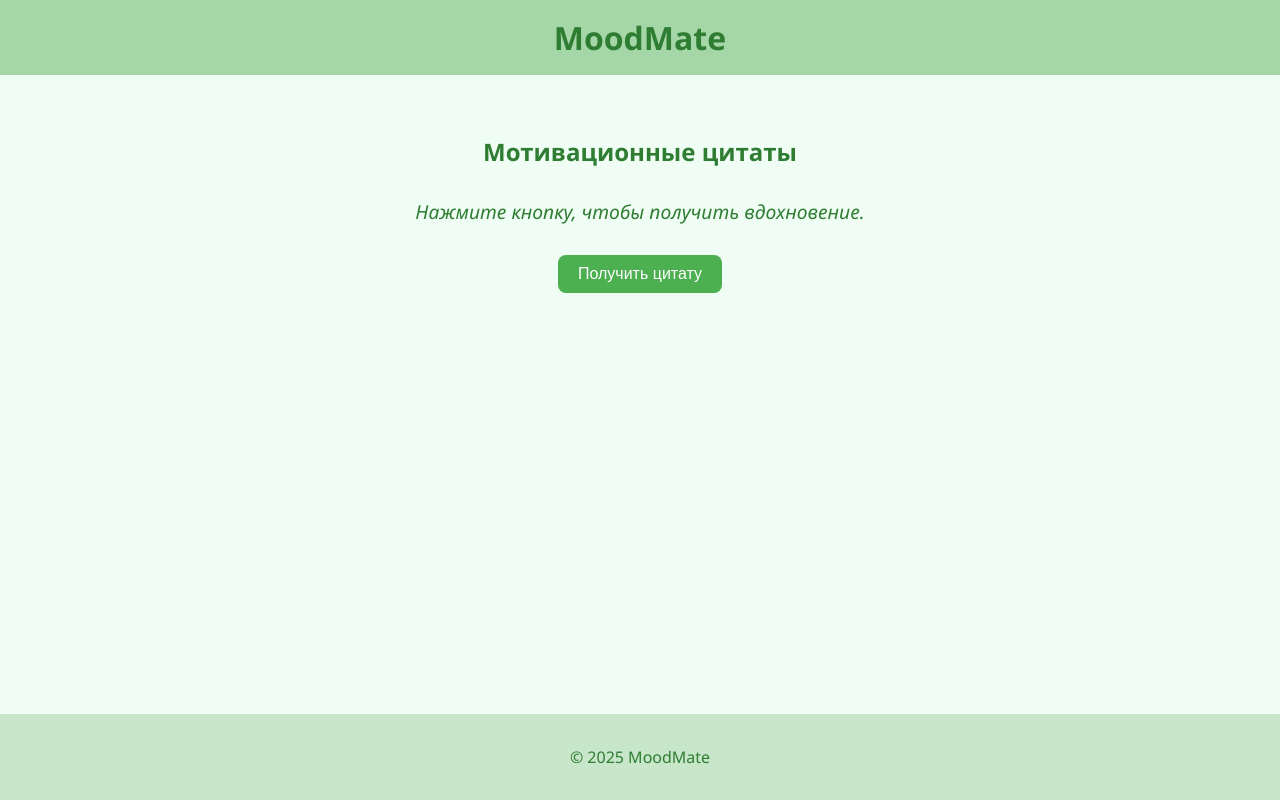
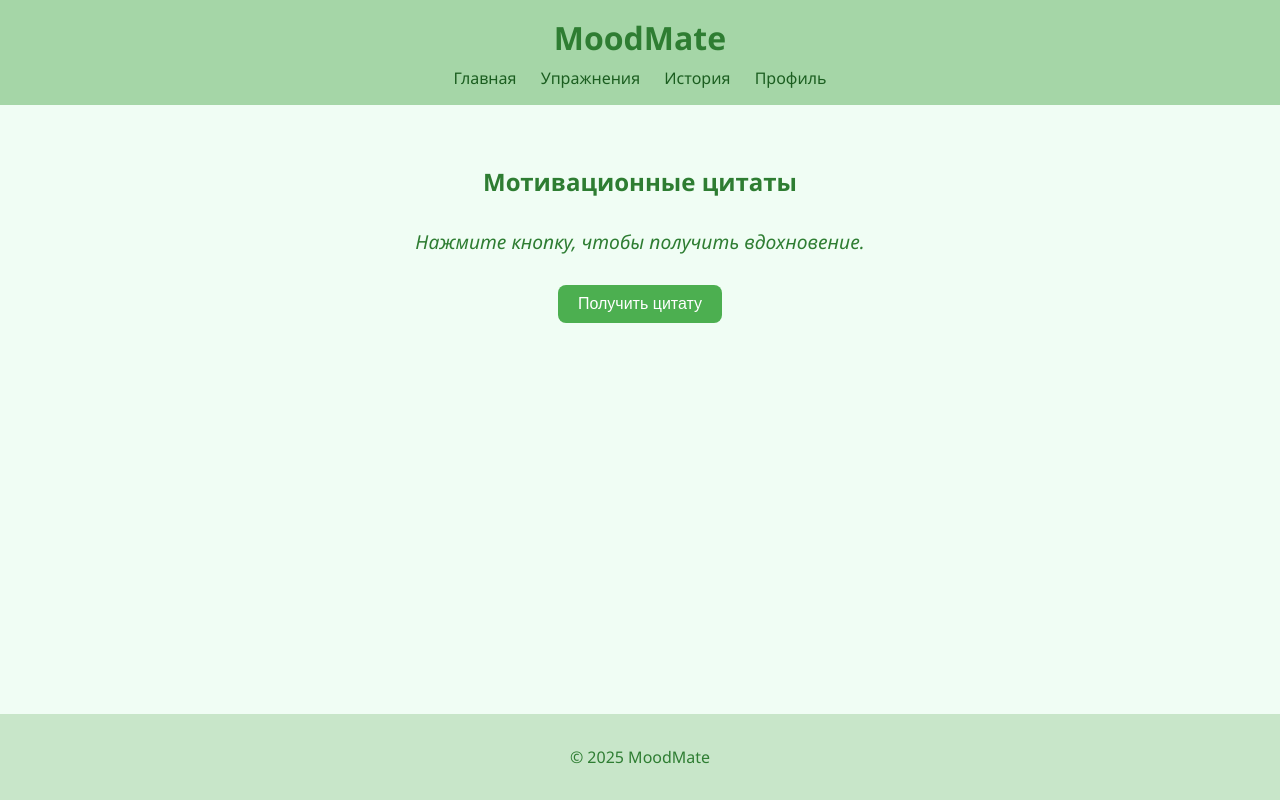
Before and after one commit to engineerLiam/MoodMate, a plain HTML site: page quotes.html in a window 1280 px wide. Drawn offline with Linux system fonts and the light colour scheme.

Commit message:
Add files via upload

```diff
--- a/quotes.html
+++ b/quotes.html
@@ -10,6 +10,12 @@
   <body>
     <header>
       <h1>MoodMate</h1>
+      <nav>
+        <a href="mood.html">Главная</a>
+        <a href="exercises.html">Упражнения</a>
+        <a href="history.html">История</a>
+        <a href="profile.html">Профиль</a>
+      </nav>
     </header>
 
     <main class="quotes-page">
```
